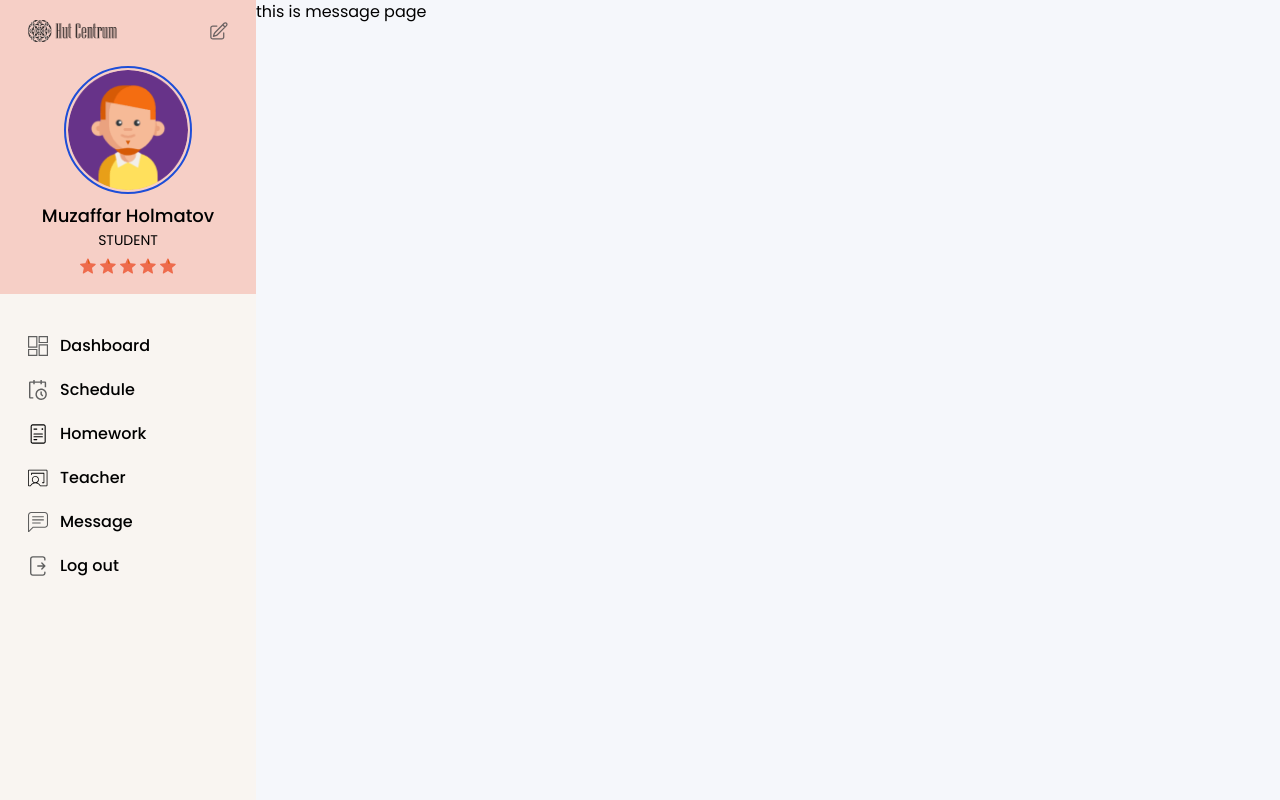
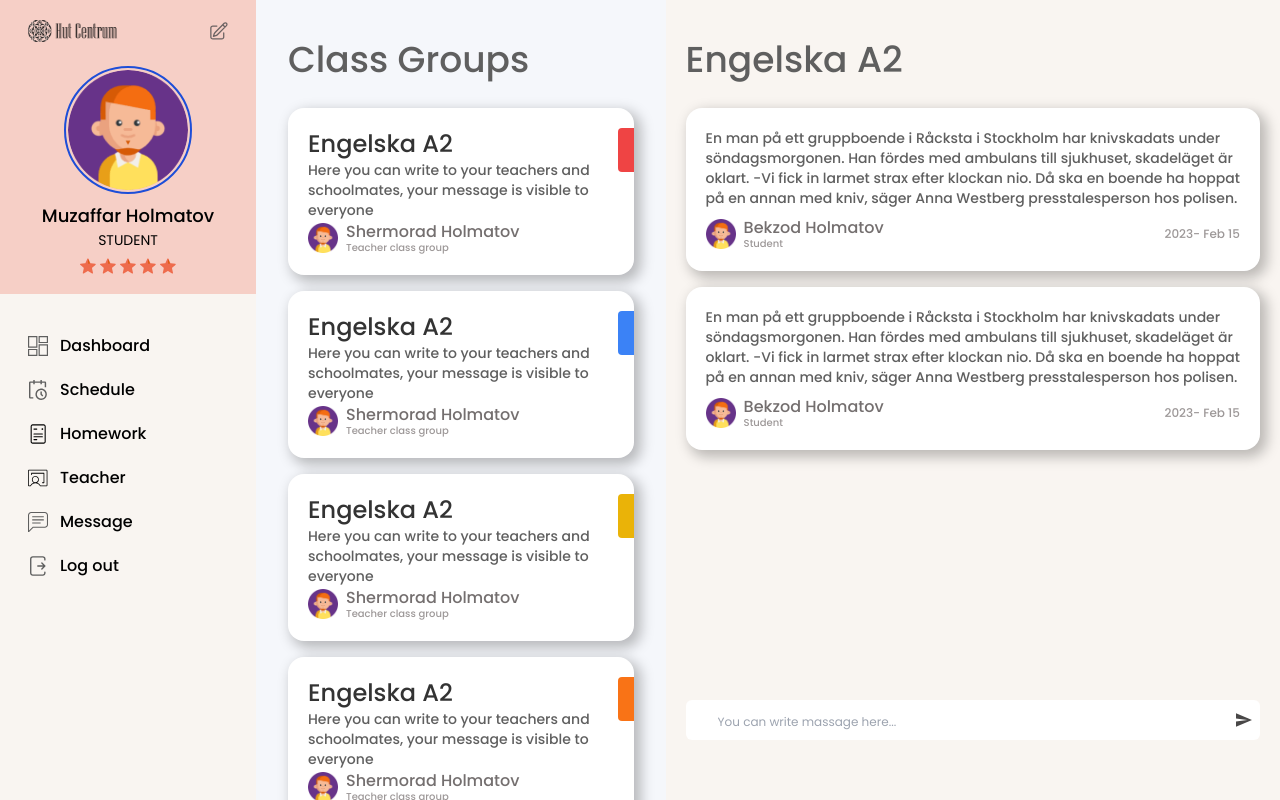
Before and after one commit to s1rojoff/hut-center, a Vue app: page /message in a window 1280 px wide. Built offline with nearby package versions, Linux system fonts and the light colour scheme.

Commit message:
fix: card fixed in teacher page

```diff
--- a/src/components/BaseCard/index.vue
+++ b/src/components/BaseCard/index.vue
@@ -1,44 +1,37 @@
 <script setup lang="ts">
 import BaseIcon from "@/components/BaseIcon/index.vue";
+import type { PropType } from "vue";
 const props = defineProps({
   cardData: {
-    type: Object,
+    type: Object as PropType<any>,
     default: {},
     required: true,
   },
 });
 </script>
 
-
-<template >
-  <div>
-    <div
-      class="
-
-        wrapper
-        px-14
-        bg-white
-        rounded-2xl
-        gap-1
-        text-black
-        pt-5
-        pb-8
-        shadow-md
-      "
-    >
-      <img src="/images/user.png" alt="" class="mx-auto" />
-      <h1 class="text-center text-3xl text-[#333333]">Shermat xolmatov</h1>
-      <p class="text-center text-base text-[#706B6B]">Teacher</p>
-      <p
-        class="number text-center text-base text-[#706B6B] mt-4 cursor-pointer flex justify-center gap-0.5"
-      >
-      <BaseIcon class="w-5 h-5 text-prmary-900" name="Telephone"/>
-        +998990651701
-      </p>
-      <p class="text-center text-[15px] text-[#706B6B] cursor-pointer flex justify-center gap-0.5 ">
-        <BaseIcon class="w-5 h-5 text-prmary-900" name="Email"/>
-         info@onic.desing
-      </p>
+<template>
+  <div class="bg-white px-8 py-5 rounded-3xl">
+    <img src="/images/user.png" class="mx-auto" alt="" />
+    <p class="text-xl font-medium text-center mt-2 text-[#333333]">
+      Shermorad Holmatov
+    </p>
+    <p class="font-medium text-center text-base text-[#706B6B]">Teacher</p>
+    <div class="flex justify-center mt-4">
+      <div class="flex text-center items-center">
+        <BaseIcon class="w-5 h-5" name="Telephone" />
+        <p class="text-base flex items-center font-medium text-[#706B6B] ml-1">
+          0760707070
+        </p>
+      </div>
+    </div>
+    <div class="flex justify-center mt-4">
+      <div class="flex text-center items-center">
+        <BaseIcon class="w-5 h-5 text-[#979797]" name="Email" />
+        <p class="text-base flex items-center font-medium text-[#706B6B] ml-1">
+          info@onic.design
+        </p>
+      </div>
     </div>
   </div>
 </template>
--- a/src/components/BaseIcon/icons/Email.vue
+++ b/src/components/BaseIcon/icons/Email.vue
@@ -10,6 +10,7 @@
       d="M9.21718 1.96654C5.13707 1.96654 1.82568 5.27793 1.82568 9.35803C1.82568 13.4381 5.13707 16.7495 9.21718 16.7495H12.9129V15.2712H9.21718C6.00927 15.2712 3.30398 12.5659 3.30398 9.35803C3.30398 6.15012 6.00927 3.44484 9.21718 3.44484C12.4251 3.44484 15.1304 6.15012 15.1304 9.35803V10.415C15.1304 10.9989 14.6056 11.5755 14.0216 11.5755C13.4377 11.5755 12.9129 10.9989 12.9129 10.415V9.35803C12.9129 7.31798 11.2572 5.66228 9.21718 5.66228C7.17712 5.66228 5.52143 7.31798 5.52143 9.35803C5.52143 11.3981 7.17712 13.0538 9.21718 13.0538C10.2372 13.0538 11.1685 12.6399 11.8338 11.9672C12.3142 12.6251 13.1421 13.0538 14.0216 13.0538C15.4778 13.0538 16.6087 11.8711 16.6087 10.415V9.35803C16.6087 5.27793 13.2973 1.96654 9.21718 1.96654ZM9.21718 11.5755C7.99019 11.5755 6.99973 10.585 6.99973 9.35803C6.99973 8.13104 7.99019 7.14058 9.21718 7.14058C10.4442 7.14058 11.4346 8.13104 11.4346 9.35803C11.4346 10.585 10.4442 11.5755 9.21718 11.5755Z"
       fill="#0B4654"
       fill-opacity="0.5"
+      stroke="currentColor"
     />
   </svg>
 </template>
--- /dev/null
+++ b/src/components/BaseIcon/icons/Send.vue
@@ -0,0 +1,14 @@
+<template>
+  <svg
+    width="21"
+    height="18"
+    viewBox="0 0 21 18"
+    fill="none"
+    xmlns="http://www.w3.org/2000/svg"
+  >
+    <path
+      d="M0.00999999 18L21 9L0.00999999 0L0 7L15 9L0 11L0.00999999 18Z"
+      fill="#494747"
+    />
+  </svg>
+</template>
--- a/src/components/BaseInput/index.vue
+++ b/src/components/BaseInput/index.vue
@@ -1,10 +1,11 @@
 <script setup lang="ts">
 import { ref, useAttrs } from "vue";
 import type { PropType } from "vue";
-import Email from "../BaseIcon/icons/Email.vue";
-import Eye from "../BaseIcon/icons/Eye.vue";
-import EyeUnpublish from "../BaseIcon/icons/EyeUnpublish.vue";
-import Lock from "../BaseIcon/icons/Lock.vue";
+import Email from "@/components/BaseIcon/icons/Email.vue";
+import Eye from "@/components/BaseIcon/icons/Eye.vue";
+import EyeUnpublish from "@/components/BaseIcon/icons/EyeUnpublish.vue";
+import Lock from "@/components/BaseIcon/icons/Lock.vue";
+import BaseIcon from '@/components/BaseIcon/index.vue'
 defineEmits(['update:modelValue'])
 const attrs = useAttrs()
 const props = defineProps({
@@ -28,14 +29,8 @@ const props = defineProps({
 </script>
 <template>
   <div v-bind="attrs" class="relative">
-    <Email
-      v-if="props.type == 'email'"
-      class="w-5 left-2 text-[#C2D0D4] absolute top-3 h-5"
-    />
-    <Lock
-      v-if="props.type == 'password'"
-      class="w-5 left-2 text-[#C2D0D4] absolute top-3 h-5"
-    />
+    <BaseIcon v-if="props.type == 'email'" class="w-5 left-2 text-[#C2D0D4] absolute top-3 h-5" name="Email" />
+    <BaseIcon v-if="props.type == 'password'" class="w-5 left-2 text-[#C2D0D4] absolute top-3 h-5" name="Lock" />
     <input
       :placeholder="placeholder"
       :type="type"
@@ -44,13 +39,8 @@ const props = defineProps({
       @input="$emit('update:modelValue', ($event.target as HTMLInputElement).value)"
       class="border pl-8 pr-2 h-10 placeholder:text-xs border-[#C2D0D4] outline-none rounded-md"
     />
-    <Eye
-      v-if="props.type == 'password'"
-      class="w-5 text-[#C2D0D4] absolute h-5 top-3 right-2"
-    />
-    <EyeUnpublish
-      v-if="false"
-      class="w-5 text-[#C2D0D4] absolute h-5 top-3 right-2"
-    />
+    <BaseIcon v-if="props.type == 'password'" class="w-5 text-[#C2D0D4] absolute h-5 top-3 right-2" name="Eye"/>
+    <BaseIcon v-if="false" class="w-5 text-[#C2D0D4] absolute h-5 top-3 right-2" name="EyeUnpublish"/>
+    <BaseIcon v-if="props.type == 'message'" class="w-4 text-[#C2D0D4] absolute h-4 cursor-pointer top-3 right-2" name="Send"/>
   </div>
 </template>
--- /dev/null
+++ b/src/components/BaseMessage/BigMessage.vue
@@ -0,0 +1,35 @@
+<script setup lang="ts">
+import type { PropType } from "vue";
+import { useAttrs } from "vue";
+const attrs = useAttrs();
+const props = defineProps({
+  cardMessage: {
+    type: Object as PropType<any>,
+  },
+});
+</script>
+<template>
+  <div :class="attrs" class="box-shadow bg-white p-5 rounded-2xl relative">
+    <div class="w-4 h-11 rounded-l absolute right-0"></div>
+    <p class="font-medium text-sm text-[#5F5F5F]">{{ cardMessage.message }}</p>
+    <div class="flex justify-between items-center mt-2">
+      <div class="flex justify-start items-center">
+        <img src="/images/user.png" class="w-[30px] h-[30px]" alt="user" />
+        <div class="ml-2">
+          <p class="font-medium text-base text-[#746F6F]">
+            {{ cardMessage.name }}
+          </p>
+          <p class="font-medium -mt-1 text-[10px] text-[#9D9898]">
+            {{ cardMessage.position }}
+          </p>
+        </div>
+      </div>
+      <p class="text-xs font-medium text-[#9D9898]">{{ cardMessage.date }}</p>
+    </div>
+  </div>
+</template>
+<style scoped>
+.box-shadow {
+  box-shadow: 5px 5px 13px 2px rgba(0, 0, 0, 0.25);
+}
+</style>
--- /dev/null
+++ b/src/components/BaseMessage/SmallMessage.vue
@@ -0,0 +1,29 @@
+<script setup lang="ts">
+import type {PropType} from 'vue';
+import {useAttrs} from 'vue'
+const attrs = useAttrs()
+const props = defineProps({
+    cardData: {
+        type: Object as PropType<any>
+    }
+})
+</script>
+<template>
+    <div :class="attrs" class="box-shadow bg-white p-5 rounded-2xl relative">
+        <div :class="cardData.color" class="w-4 h-11 rounded-l absolute right-0"></div>
+        <p class="font-medium text-2xl text-[#333333]">{{ cardData.title }}</p>
+        <p class="font-medium text-sm text-[#5F5F5F]">{{ cardData.description }}</p>
+        <div class="flex justify-start items-center">
+            <img src="/images/user.png" class="w-[30px] h-[30px]" alt="user">
+            <div class="ml-2">
+                <p class="font-medium text-base text-[#746F6F]">{{ cardData.name }}</p>
+                <p class="font-medium -mt-1 text-[10px] text-[#9D9898]">{{ cardData.position }}</p>
+            </div>
+        </div>
+    </div>
+</template>
+<style scoped>
+.box-shadow{
+    box-shadow: 5px 5px 13px 2px rgba(0, 0, 0, 0.25);
+}
+</style>
--- a/src/views/Home/index.vue
+++ b/src/views/Home/index.vue
@@ -83,7 +83,7 @@ const items = [
       </div>
     </div>
     <!-- main content -->
-    <div class="w-4/5 bg-[#F5F7FB] h-screen overflow-y-scroll">
+    <div class="w-4/5 bg-[#F5F7FB]">
       <router-view></router-view>
     </div>
   </div>
--- a/src/views/Message/index.vue
+++ b/src/views/Message/index.vue
@@ -1,3 +1,103 @@
+<script setup lang="ts">
+import SmallMessage from "@/components/BaseMessage/SmallMessage.vue";
+import BigMessage from "@/components/BaseMessage/BigMessage.vue";
+import BaseInput from "@/components/BaseInput/index.vue";
+const smallData = [
+  {
+    title: "Engelska A2",
+    description:
+      "Here you can write to your teachers and schoolmates, your message is visible to everyone",
+    name: "Shermorad Holmatov",
+    position: "Teacher class group",
+    color: "bg-red-500",
+  },
+  {
+    title: "Engelska A2",
+    description:
+      "Here you can write to your teachers and schoolmates, your message is visible to everyone",
+    name: "Shermorad Holmatov",
+    position: "Teacher class group",
+    color: "bg-blue-500",
+  },
+  {
+    title: "Engelska A2",
+    description:
+      "Here you can write to your teachers and schoolmates, your message is visible to everyone",
+    name: "Shermorad Holmatov",
+    position: "Teacher class group",
+    color: "bg-yellow-500",
+  },
+  {
+    title: "Engelska A2",
+    description:
+      "Here you can write to your teachers and schoolmates, your message is visible to everyone",
+    name: "Shermorad Holmatov",
+    position: "Teacher class group",
+    color: "bg-orange-500",
+  },
+  {
+    title: "Engelska A2",
+    description:
+      "Here you can write to your teachers and schoolmates, your message is visible to everyone",
+    name: "Shermorad Holmatov",
+    position: "Teacher class group",
+    color: "bg-purple-500",
+  },
+];
+const bigData = [
+  {
+    message:
+      "En man på ett gruppboende i Råcksta i Stockholm har knivskadats under söndagsmorgonen. Han fördes med ambulans till sjukhuset, skadeläget är oklart. -Vi fick in larmet strax efter klockan nio. Då ska en boende ha hoppat på en annan med kniv, säger Anna Westberg presstalesperson hos polisen.",
+    name: "Bekzod Holmatov",
+    position: "Student",
+    date: "2023- Feb 15",
+  },
+  {
+    message:
+      "En man på ett gruppboende i Råcksta i Stockholm har knivskadats under söndagsmorgonen. Han fördes med ambulans till sjukhuset, skadeläget är oklart. -Vi fick in larmet strax efter klockan nio. Då ska en boende ha hoppat på en annan med kniv, säger Anna Westberg presstalesperson hos polisen.",
+    name: "Bekzod Holmatov",
+    position: "Student",
+    date: "2023- Feb 15",
+  },
+];
+</script>
 <template>
-    this is message page
+  <div class="flex w-full">
+    <div class="w-2/5 px-8 h-screen overflow-y-scroll scrollbar">
+      <p class="font-medium pt-10 pb-3 text-4xl text-[#5F5F5F]">Class Groups</p>
+      <SmallMessage
+        v-for="(item, index) in smallData"
+        :key="index"
+        :card-data="item"
+        class="mt-4"
+      />
+    </div>
+    <div class="w-3/5 bg-[#F9F5F1] px-5">
+      <p class="font-medium pt-10 text-4xl pb-3 text-[#5F5F5F]">Engelska A2</p>
+      <div class="h-[74%]">
+        <BigMessage
+          class="mt-4"
+          v-for="(item, index) in bigData"
+          :card-message="item"
+        />
+      </div>
+      <div class="w-full pb-2">
+        <BaseInput
+          type="message"
+          inputClass="w-full border-none"
+          placeholder="You can write massage here..."
+          class="bottom-0"
+        />
+      </div>
+    </div>
+  </div>
 </template>
+<style>
+.scrollbar::-webkit-scrollbar {
+  display: none;
+}
+.scrollbar {
+  -ms-overflow-style: none;
+  scrollbar-width: none;
+}
+</style>
--- a/src/views/Teacher/index.vue
+++ b/src/views/Teacher/index.vue
@@ -5,20 +5,10 @@ import BaseCard from "@/components/BaseCard/index.vue";
 
 
 <template >
-  <div class="">
-    <h1
-      class="
-        text-3xl text-[#5F5F5F]
-        font-semibold
-        mt-18
-        ml-6
-        mb-12
-      "
-    >
-      Responsible staff and teachers
-    </h1>
-    <div class="grid grid-cols-3 gap-12">
-        <BaseCard v-for="i in 18" :key="i" class="" />
+  <div class="px-8 pb-5 h-screen overflow-y-scroll scrollbar">
+    <p class="text-4xl text-[#5F5F5F] font-medium mt-16 pb-10">Responsible staff and teachers</p>
+    <div class="grid grid-cols-3 gap-8">
+        <BaseCard  v-for="item in 6"/>
     </div>
   </div>
 </template>
```
Also changed, not shown: src/views/Schedule/index.vue (+10 -11 lines).
